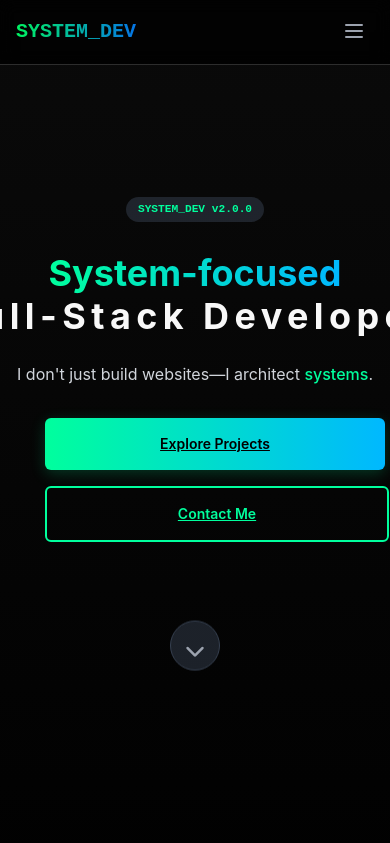
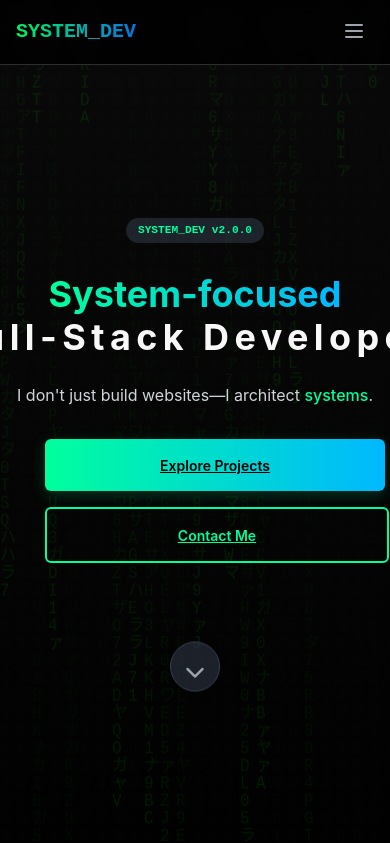
Before and after one commit to SteveKamoni/Portfolio, a React (Vite) app in the folder client/: page / in a window 390 px wide. Shown: the top 843 px of the page. Built offline with nearby package versions, Linux system fonts and the light colour scheme.

Commit message:
working on home

```diff
--- /dev/null
+++ b/client/src/components/MAtrix.jsx
@@ -0,0 +1,63 @@
+// React component: MatrixRain.jsx
+
+import React, { useRef, useEffect } from 'react';
+
+function MatrixRain({
+  width = window.innerWidth,
+  height = window.innerHeight,
+  fontSize = 16,
+  charSet = "ABCDEFGHIJKLMNOPQRSTUVWXYZ0123456789アァカサタナハマヤャラワガザ",
+  color = "#0F0",
+  bgColor = "rgba(0, 0, 0, 0.05)",
+}) {
+  const canvasRef = useRef();
+
+  useEffect(() => {
+    const canvas = canvasRef.current;
+    const ctx = canvas.getContext('2d');
+    canvas.width = width;
+    canvas.height = height;
+
+    const columns = Math.floor(width / fontSize);
+    const drops = Array(columns).fill(0);
+
+    let animationFrameId;
+
+    function draw() {
+      ctx.fillStyle = bgColor;
+      ctx.fillRect(0, 0, width, height);
+      ctx.fillStyle = color;
+      ctx.font = `${fontSize}px monospace`;
+
+      for (let i = 0; i < drops.length; i++) {
+        const x = i * fontSize;
+        const y = drops[i] * fontSize;
+        const text = charSet.charAt(Math.floor(Math.random() * charSet.length));
+        ctx.fillText(text, x, y);
+
+        // reset drop
+        if (y > height && Math.random() > 0.975) {
+          drops[i] = 0;
+        }
+        drops[i]++;
+      }
+      animationFrameId = requestAnimationFrame(draw);
+    }
+
+    draw();
+
+    return () => {
+      cancelAnimationFrame(animationFrameId);
+    };
+  }, [width, height, fontSize, charSet, color, bgColor]);
+
+return (
+  <canvas
+    ref={canvasRef}
+    style={{ width: "100%", height: "100%", display: "block" }}
+  />
+);
+
+}
+
+export default MatrixRain;
--- a/client/src/components/hero.jsx
+++ b/client/src/components/hero.jsx
@@ -1,18 +1,22 @@
 import React from "react";
 import styles from "../styles/hero.module.scss";
 import { smoothScroll } from "../utils/smoothScroll";
-
+import MatrixRain from "../components/MAtrix"; // adjust path if needed
 
 const Hero = () => {
   const handleClick = (e, targetId) => {
     e.preventDefault();
-    smoothScroll(targetId, 80); // 80px offset to account for fixed header if you have one
+    smoothScroll(targetId, 80);
   };
 
   return (
     <section id="hero" className={styles.heroSection}>
-      <div className={styles.heroBackground}></div>
+      {/* Background animation */}
+      <div className={styles.heroBackground}>
+        <MatrixRain />
+      </div>
 
+      {/* Foreground content */}
       <div className={styles.heroContent}>
         <div className={styles.heroBadge}>
           <span className={`${styles.badgeText} mono`}>SYSTEM_DEV v2.0.0</span>
@@ -50,11 +54,16 @@ const Hero = () => {
 
         <div className={styles.heroScroll}>
           <div className={`${styles.scrollCircle} ${styles.floating}`}>
-            <a href="#about" className={styles.scrollLink} aria-label="Scroll to about"
-            onClick={(e)=> handleClick(e,'about')}
+            <a
+              href="#about"
+              className={styles.scrollLink}
+              aria-label="Scroll to about"
+              onClick={(e) => handleClick(e, "about")}
             >
-              {/* keep FontAwesome classes, add module animation class */}
-              <i className={`fas fa-chevron-down ${styles.animateBounce}`} aria-hidden="true"></i>
+              <i
+                className={`fas fa-chevron-down ${styles.animateBounce}`}
+                aria-hidden="true"
+              ></i>
             </a>
           </div>
         </div>
--- a/client/src/styles/hero.module.scss
+++ b/client/src/styles/hero.module.scss
@@ -298,3 +298,25 @@ $scroll-link-color: #9ca3af;
   .heroButtons { flex-direction: row; gap: 2rem; }
   .heroContent { max-width: 1200px; }
 }
+
+.heroSection {
+  position: relative;
+  min-height: 100vh;
+  overflow: hidden;
+}
+
+.heroBackground {
+  position: absolute;
+  top: 0;
+  left: 0;
+  width: 100%;
+  height: 100%;
+  z-index: 0; // keep it behind content
+}
+
+.heroContent {
+  position: relative;
+  z-index: 1; // ensure it stays above the Matrix canvas
+  text-align: center;
+  padding: 4rem 2rem;
+}
```
